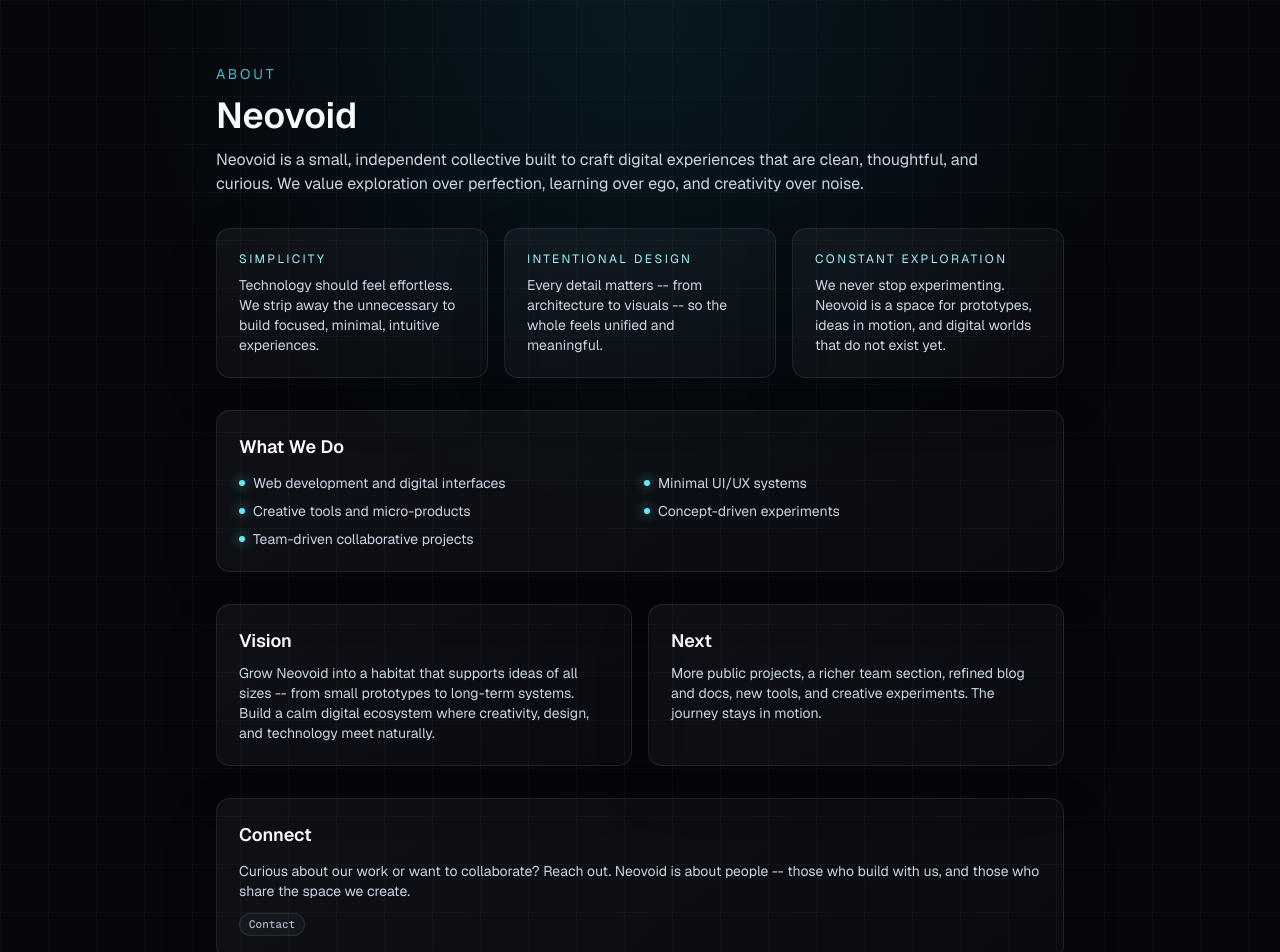
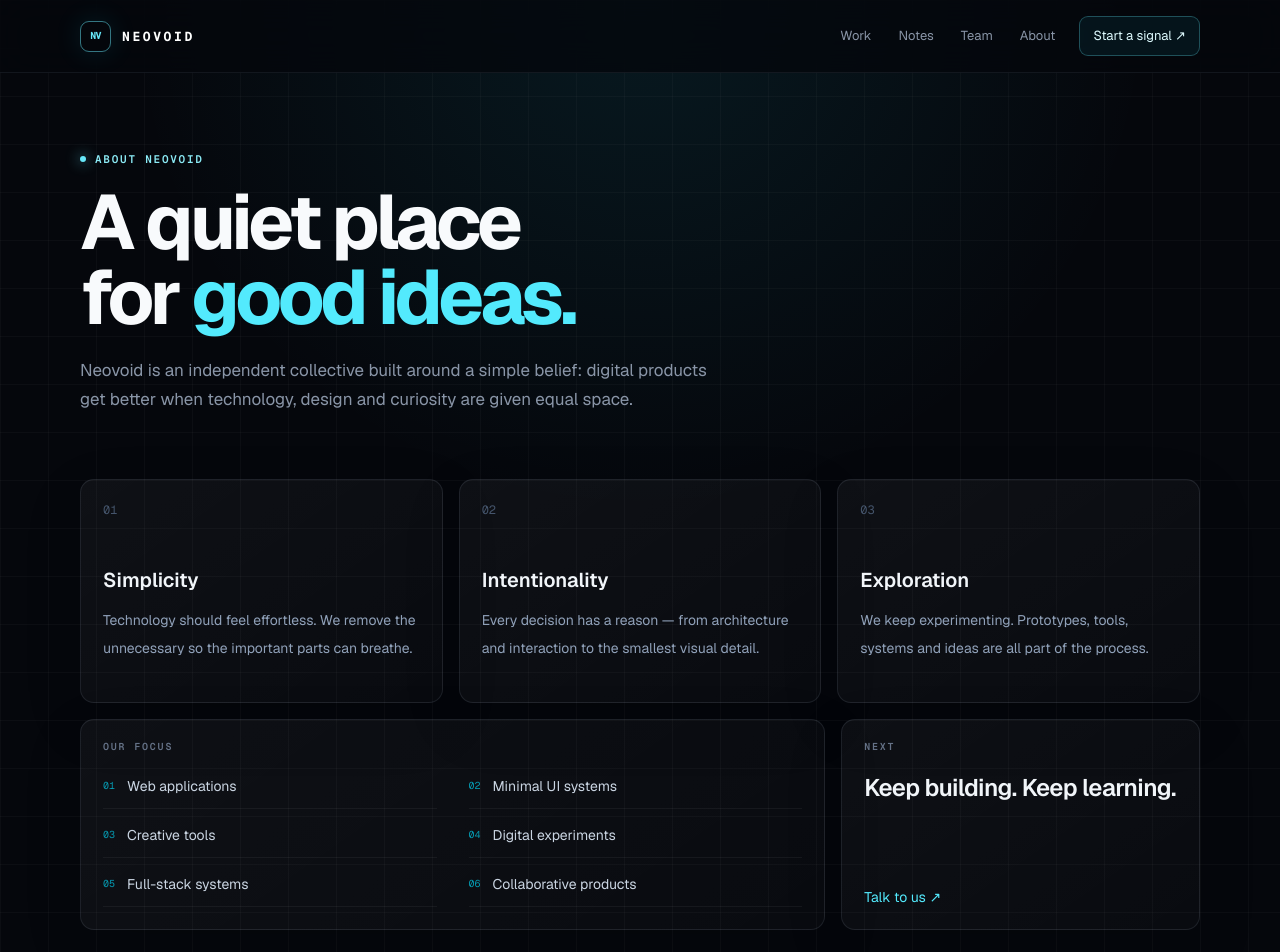
Before and after one commit to ParsaR082/NeoVoid, a Next.js app: page /about in a window 1280 px wide. Shown: the top 952 px of the page. Built offline with nearby package versions, Linux system fonts and the light colour scheme.

Commit message:
Redesign About page

```diff
--- a/src/app/about/page.tsx
+++ b/src/app/about/page.tsx
@@ -1,101 +1,52 @@
-export const metadata = {
-  title: "About -- Neovoid",
-};
+import Link from "next/link";
+import { SiteNav } from "@/components/ui/SiteNav";
 
 const principles = [
-  {
-    title: "Simplicity",
-    body: "Technology should feel effortless. We strip away the unnecessary to build focused, minimal, intuitive experiences.",
-  },
-  {
-    title: "Intentional Design",
-    body: "Every detail matters -- from architecture to visuals -- so the whole feels unified and meaningful.",
-  },
-  {
-    title: "Constant Exploration",
-    body: "We never stop experimenting. Neovoid is a space for prototypes, ideas in motion, and digital worlds that do not exist yet.",
-  },
+  ["01", "Simplicity", "Technology should feel effortless. We remove the unnecessary so the important parts can breathe."],
+  ["02", "Intentionality", "Every decision has a reason — from architecture and interaction to the smallest visual detail."],
+  ["03", "Exploration", "We keep experimenting. Prototypes, tools, systems and ideas are all part of the process."],
 ];
 
-const focuses = [
-  "Web development and digital interfaces",
-  "Minimal UI/UX systems",
-  "Creative tools and micro-products",
-  "Concept-driven experiments",
-  "Team-driven collaborative projects",
-];
+export const metadata = { title: "About — Neovoid" };
 
 export default function AboutPage() {
   return (
-    <div className="bg-grid min-h-screen">
-      <div className="mx-auto max-w-4xl px-6 py-16 space-y-8">
-        <header className="space-y-3">
-          <p className="text-sm uppercase tracking-[0.2em] text-cyan-300/80">
-            About
-          </p>
-          <h1 className="text-4xl font-semibold text-slate-50">Neovoid</h1>
-          <p className="max-w-3xl text-slate-300">
-            Neovoid is a small, independent collective built to craft digital experiences that are clean,
-            thoughtful, and curious. We value exploration over perfection, learning over ego, and creativity over noise.
-          </p>
+    <main className="bg-grid min-h-screen">
+      <SiteNav />
+      <div className="shell page">
+        <header className="max-w-3xl">
+          <p className="eyebrow"><span className="status-dot" /> About Neovoid</p>
+          <h1 className="display">A quiet place<br />for <span className="text-cyan-300">good ideas.</span></h1>
+          <p className="lede">Neovoid is an independent collective built around a simple belief: digital products get better when technology, design and curiosity are given equal space.</p>
         </header>
 
-        <section className="grid gap-4 md:grid-cols-3">
-          {principles.map((p) => (
-            <div key={p.title} className="card space-y-2">
-              <p className="text-xs uppercase tracking-[0.2em] text-cyan-200">
-                {p.title}
-              </p>
-              <p className="text-sm text-slate-300">{p.body}</p>
-            </div>
+        <section className="mt-16 grid gap-4 md:grid-cols-3">
+          {principles.map(([num, title, body]) => (
+            <article key={num} className="card min-h-56">
+              <p className="font-mono text-xs text-slate-600">{num}</p>
+              <h2 className="mt-12 text-xl font-semibold text-slate-100">{title}</h2>
+              <p className="mt-3 text-sm leading-7 text-slate-400">{body}</p>
+            </article>
           ))}
         </section>
 
-        <section className="card space-y-3">
-          <h2 className="text-lg font-semibold text-slate-50">What We Do</h2>
-          <ul className="grid gap-2 sm:grid-cols-2 text-sm text-slate-300">
-            {focuses.map((item) => (
-              <li key={item} className="flex items-center gap-2">
-                <span className="pill" aria-hidden />
-                <span>{item}</span>
-              </li>
-            ))}
-          </ul>
-        </section>
-
-        <section className="grid gap-4 md:grid-cols-2">
-          <div className="card space-y-2">
-            <h3 className="text-lg font-semibold text-slate-50">Vision</h3>
-            <p className="text-sm text-slate-300">
-              Grow Neovoid into a habitat that supports ideas of all sizes -- from small prototypes to long-term systems.
-              Build a calm digital ecosystem where creativity, design, and technology meet naturally.
-            </p>
+        <section className="mt-4 grid gap-4 md:grid-cols-[1.35fr_.65fr]">
+          <div className="card">
+            <p className="section-label">Our focus</p>
+            <div className="mt-6 grid gap-x-8 gap-y-4 sm:grid-cols-2">
+              {["Web applications", "Minimal UI systems", "Creative tools", "Digital experiments", "Full-stack systems", "Collaborative products"].map((item, i) => (
+                <div key={item} className="flex items-center gap-3 border-b border-white/5 pb-3 text-sm text-slate-300">
+                  <span className="font-mono text-[10px] text-cyan-400/70">0{i + 1}</span>{item}
+                </div>
+              ))}
+            </div>
           </div>
-          <div className="card space-y-2">
-            <h3 className="text-lg font-semibold text-slate-50">Next</h3>
-            <p className="text-sm text-slate-300">
-              More public projects, a richer team section, refined blog and docs, new tools, and creative experiments.
-              The journey stays in motion.
-            </p>
-          </div>
-        </section>
-
-        <section className="card space-y-3">
-          <h3 className="text-lg font-semibold text-slate-50">Connect</h3>
-          <p className="text-sm text-slate-300">
-            Curious about our work or want to collaborate? Reach out. Neovoid is about people -- those who build with us,
-            and those who share the space we create.
-          </p>
-          <div className="flex flex-wrap gap-3 text-sm text-cyan-300">
-            <a
-              href="/contact"
-              className="chip text-xs hover:text-cyan-100 border-cyan-300/50 bg-cyan-300/10"
-            >
-              Contact
-            </a>
+          <div className="card flex flex-col justify-between">
+            <div><p className="section-label">Next</p><p className="mt-5 text-2xl font-semibold tracking-tight text-slate-100">Keep building. Keep learning.</p></div>
+            <Link href="/contact" className="mt-10 text-sm text-cyan-300 hover:text-cyan-200">Talk to us <span>↗</span></Link>
           </div>
         </section>
       </div>
-    </div>
+    </main>
   );
 }
```
